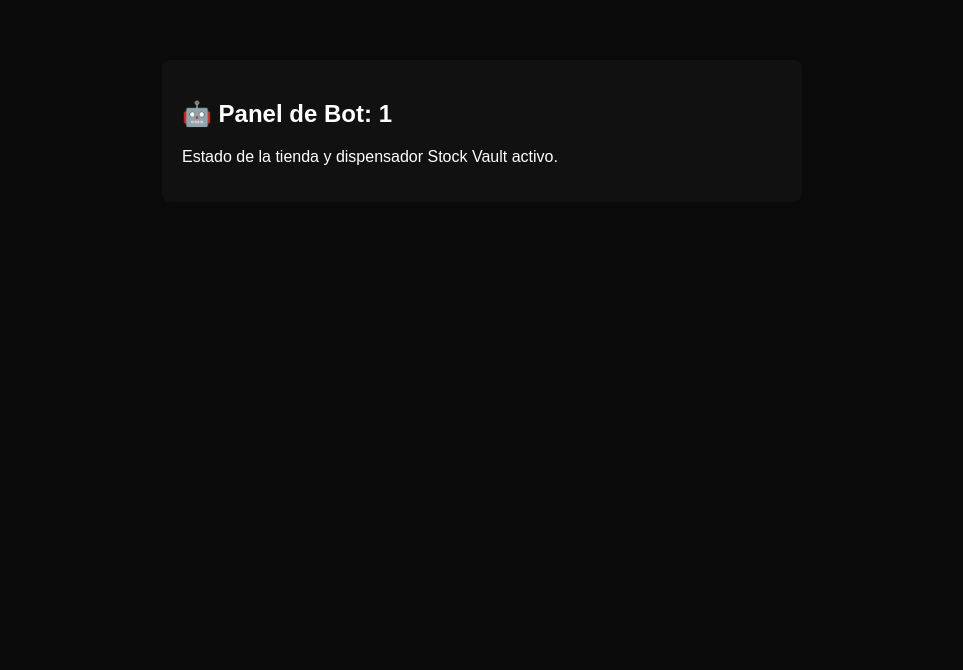
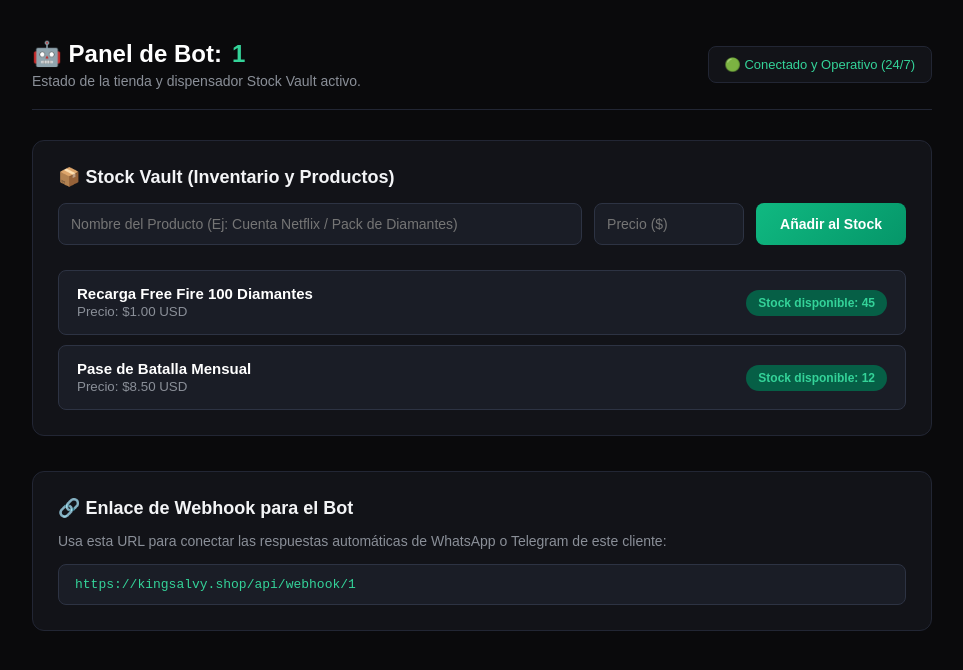
Before and after one commit to salvybrasil-prog/bot-factory, a Next.js app: page /panel/1 in a window 1280 px wide. Shown: the top 670 px of the page, without its empty margins (158-1121 px from the left). Built offline with nearby package versions, Linux system fonts and the light colour scheme.

Commit message:
Refactor ClientPanel to TenantPanel with stock management

```diff
--- a/app/panel/[slug]/page.jsx
+++ b/app/panel/[slug]/page.jsx
@@ -1,10 +1,105 @@
-export default function ClientPanel({ params }) {
-  const { slug } = params;
+'use client'
+import { useState, useEffect } from 'react'
+import { useParams } from 'next/navigation'
+
+export default function TenantPanel() {
+  const params = useParams()
+  const slug = params?.slug || 'cliente'
+
+  const [stockItems, setStockItems] = useState([
+    { id: 1, name: 'Recarga Free Fire 100 Diamantes', price: '$1.00 USD', stock: 45 },
+    { id: 2, name: 'Pase de Batalla Mensual', price: '$8.50 USD', stock: 12 }
+  ])
+  const [newItemName, setNewItemName] = useState('')
+  const [newItemPrice, setNewItemPrice] = useState('')
+  const [botStatus, setBotStatus] = useState('Conectado y Operativo (24/7)')
+
+  const handleAddStock = (e) => {
+    e.preventDefault()
+    if (!newItemName || !newItemPrice) return alert('Completa los campos del producto.')
+
+    const item = {
+      id: Date.now(),
+      name: newItemName,
+      price: newItemPrice,
+      stock: 50
+    }
+    setStockItems([item, ...stockItems])
+    setNewItemName('')
+    setNewItemPrice('')
+    alert('¡Producto agregado al Stock Vault con éxito!')
+  }
 
   return (
-    <div style={{ maxWidth: 600, margin: "60px auto", padding: 20, fontFamily: "sans-serif", background: "#111", color: "#fff", borderRadius: 8 }}>
-      <h2>🤖 Panel de Bot: {slug}</h2>
-      <p>Estado de la tienda y dispensador Stock Vault activo.</p>
+    <div style={{ minHeight: "100vh", background: "#0a0a0c", color: "#fff", fontFamily: "sans-serif", padding: "40px 20px" }}>
+      <div style={{ maxWidth: "900px", margin: "0 auto" }}>
+
+        {/* Cabecera del Panel del Inquilino */}
+        <div style={{ display: "flex", justifyContent: "space-between", alignItems: "center", borderBottom: "1px solid #222634", paddingBottom: "20px", marginBottom: "30px" }}>
+          <div>
+            <h1 style={{ margin: 0, fontSize: "24px", display: "flex", alignItems: "center", gap: "10px" }}>
+              🤖 Panel de Bot: <span style={{ color: "#34d399" }}>{slug}</span>
+            </h1>
+            <p style={{ color: "#8a8f98", margin: "5px 0 0 0", fontSize: "14px" }}>Estado de la tienda y dispensador Stock Vault activo.</p>
+          </div>
+          <div style={{ background: "#121318", padding: "10px 16px", borderRadius: "8px", border: "1px solid #222634", fontSize: "13px", color: "#34d399" }}>
+            🟢 {botStatus}
+          </div>
+        </div>
+
+        {/* Sección de Gestión de Inventario / Stock Vault */}
+        <div style={{ background: "#121318", border: "1px solid #222634", borderRadius: "12px", padding: "25px", marginBottom: "35px" }}>
+          <h3 style={{ margin: "0 0 15px 0", fontSize: "18px", color: "#f3f4f6" }}>📦 Stock Vault (Inventario y Productos)</h3>
+
+          <form onSubmit={handleAddStock} style={{ display: "grid", gridTemplateColumns: "1fr 150px auto", gap: "12px", marginBottom: "25px", flexWrap: "wrap" }}>
+            <input
+              type="text"
+              placeholder="Nombre del Producto (Ej: Cuenta Netflix / Pack de Diamantes)"
+              value={newItemName}
+              onChange={(e) => setNewItemName(e.target.value)}
+              style={{ padding: "12px", borderRadius: "8px", border: "1px solid #2d3343", background: "#1a1d26", color: "#fff", fontSize: "14px", outline: "none" }}
+            />
+            <input
+              type="text"
+              placeholder="Precio ($)"
+              value={newItemPrice}
+              onChange={(e) => setNewItemPrice(e.target.value)}
+              style={{ padding: "12px", borderRadius: "8px", border: "1px solid #2d3343", background: "#1a1d26", color: "#fff", fontSize: "14px", outline: "none" }}
+            />
+            <button
+              type="submit"
+              style={{ padding: "12px 24px", background: "linear-gradient(135deg, #10b981 0%, #059669 100%)", color: "#fff", border: "none", borderRadius: "8px", fontWeight: "bold", fontSize: "14px", cursor: "pointer" }}
+            >
+              Añadir al Stock
+            </button>
+          </form>
+
+          {/* Listado de Stock */}
+          <div style={{ display: "grid", gap: "10px" }}>
+            {stockItems.map((item) => (
+              <div key={item.id} style={{ background: "#1a1d26", border: "1px solid #2d3343", borderRadius: "8px", padding: "14px 18px", display: "flex", justifyContent: "space-between", alignItems: "center" }}>
+                <div>
+                  <h4 style={{ margin: 0, fontSize: "15px", color: "#fff" }}>{item.name}</h4>
+                  <small style={{ color: "#8a8f98" }}>Precio: {item.price}</small>
+                </div>
+                <div style={{ background: "#065f46", color: "#34d399", padding: "6px 12px", borderRadius: "20px", fontSize: "12px", fontWeight: "bold" }}>
+                  Stock disponible: {item.stock}
+                </div>
+              </div>
+            ))}
+          </div>
+        </div>
+
+        {/* Sección de Webhook y Automatización */}
+        <div style={{ background: "#121318", border: "1px solid #222634", borderRadius: "12px", padding: "25px" }}>
+          <h3 style={{ margin: "0 0 10px 0", fontSize: "18px", color: "#f3f4f6" }}>🔗 Enlace de Webhook para el Bot</h3>
+          <p style={{ color: "#8a8f98", fontSize: "14px", marginBottom: "15px" }}>Usa esta URL para conectar las respuestas automáticas de WhatsApp o Telegram de este cliente:</p>
+          <div style={{ background: "#1a1d26", border: "1px solid #2d3343", padding: "12px 16px", borderRadius: "8px", fontFamily: "monospace", fontSize: "13px", color: "#34d399" }}>
+            https://kingsalvy.shop/api/webhook/{slug}
+          </div>
+        </div>
+
+      </div>
     </div>
-  );
+  )
 }
```
